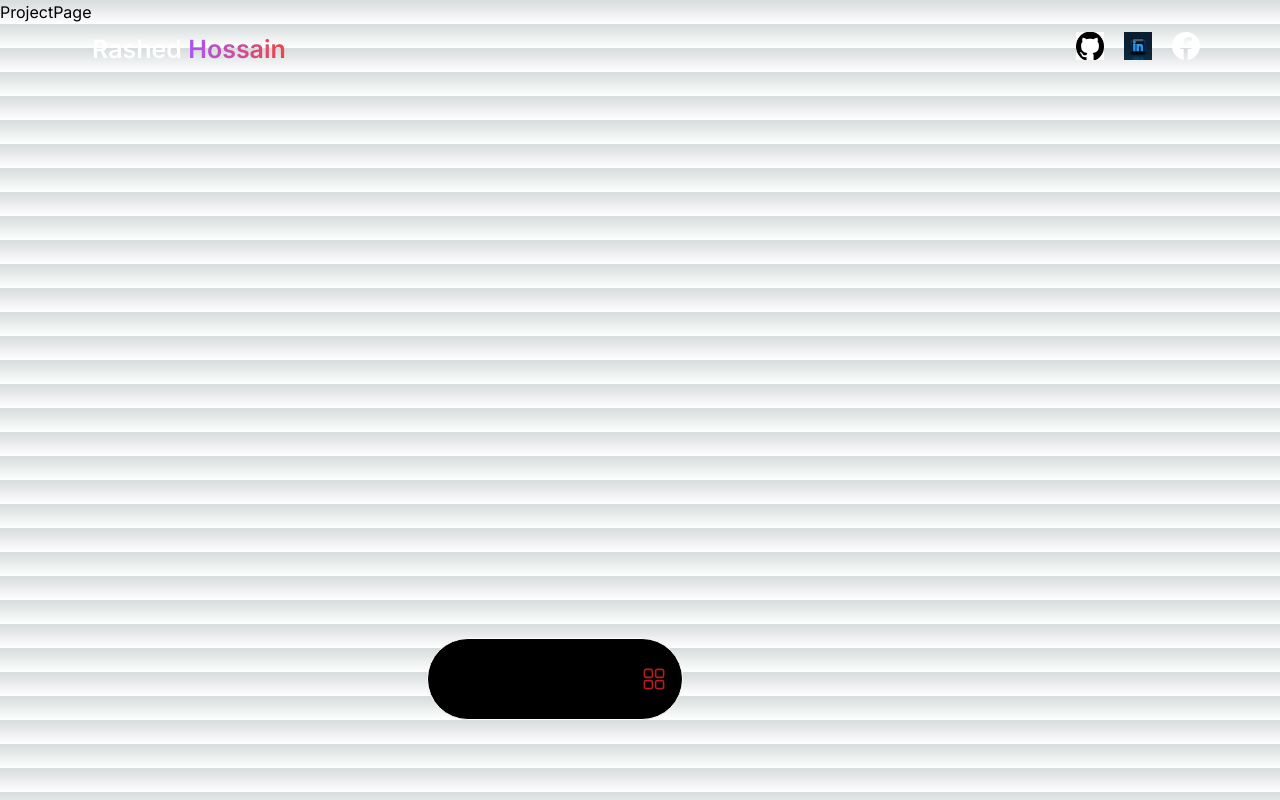
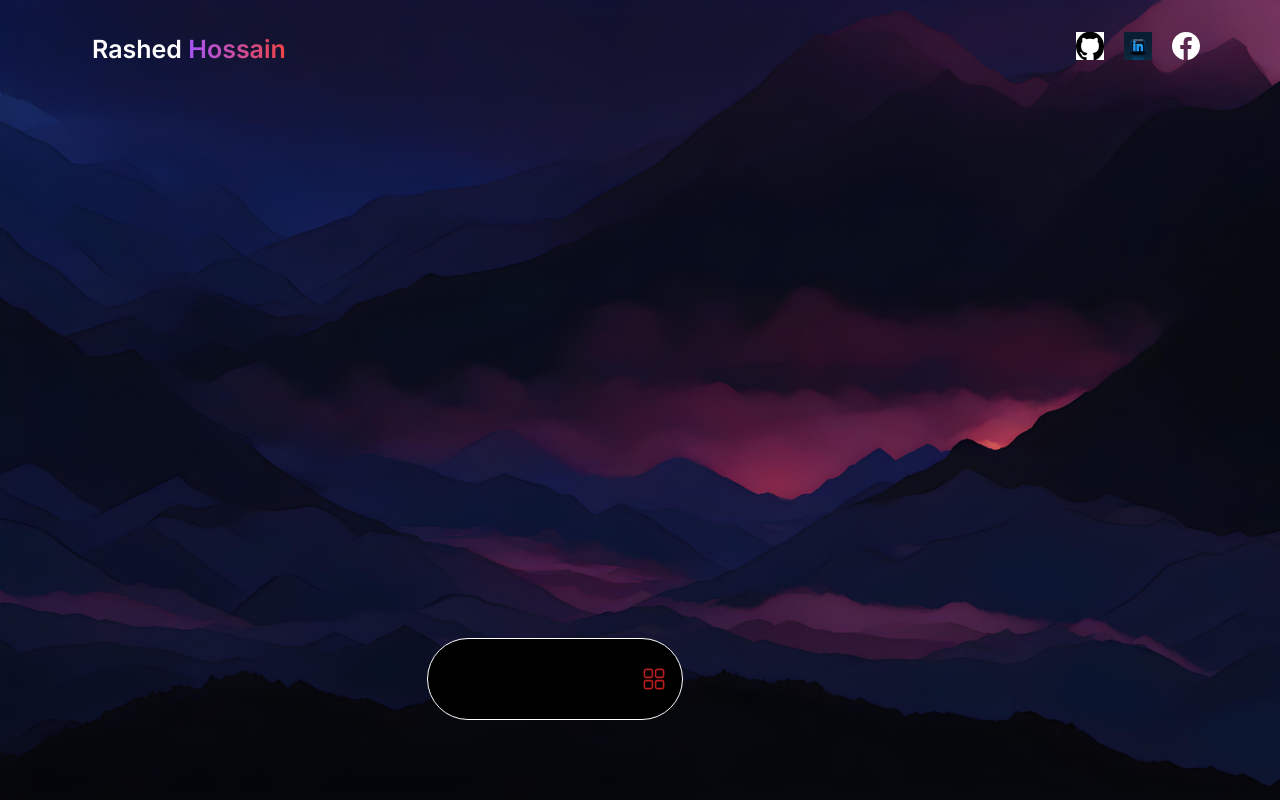
Before and after one commit to RashedAkash/next-port, a Next.js app: page /projects in a window 1280 px wide. Built offline with nearby package versions, Linux system fonts and the light colour scheme.

Commit message:
contact page create

```diff
--- a/src/app/page.js
+++ b/src/app/page.js
@@ -22,20 +22,20 @@ const HomePage = () => {
           </p>
           <div className="flex-col md:flex-row hidden md:flex gap-5">
             <Link
-              href="/my-skills"
+              href="/skillls"
               className="rounded-[20px] group relative bg-blue-500 hover:bg-blue-400 px-5 py-3 text-lg text-white max-w-[200px]"
             >
               Learn more
             </Link>
             <Link
-              href="/my-projects"
+              href="/projects"
               className="rounded-[20px] group relative bg-transparent px-5 border border-white py-3 text-lg text-white max-w-[200px]"
             >
               <div className="absolute rounded-[20px] z-[1] bg-white inset-0 opacity-0 group-hover:opacity-20" />
               My projects
             </Link>
             <Link
-              href="/contact-me"
+              href="/contact"
               className="rounded-[20px] group relative bg-transparent border border-white px-5 py-3 text-lg text-white max-w-[200px]"
             >
               <div className="absolute rounded-[20px] z-[1] bg-white inset-0 opacity-0 group-hover:opacity-20" />
--- a/src/app/projects/page.jsx
+++ b/src/app/projects/page.jsx
@@ -1,9 +1,11 @@
+
+import Projects from '@/components/Project';
 import React from 'react';
 
 const ProjectPage = () => {
   return (
     <div>
-      ProjectPage
+     <Projects />
     </div>
   );
 };
--- /dev/null
+++ b/src/components/Project.jsx
@@ -0,0 +1,19 @@
+"use client"
+
+
+
+const Project = () => {
+  return (
+    <div>
+        <div
+    style={{backgroundImage: "url(/mountains.jpg)"}}
+     className='w-screen h-screen flex items-center justify-center bg-center bg-cover'>
+      <div className='grid grid-cols-2 gap-5 max-w-[90%] max-h-[90%]'>
+
+      </div>
+    </div>
+    </div>
+  );
+};
+
+export default Project;
```
Also changed, not shown: src/components/ProjectCard.jsx (added).
